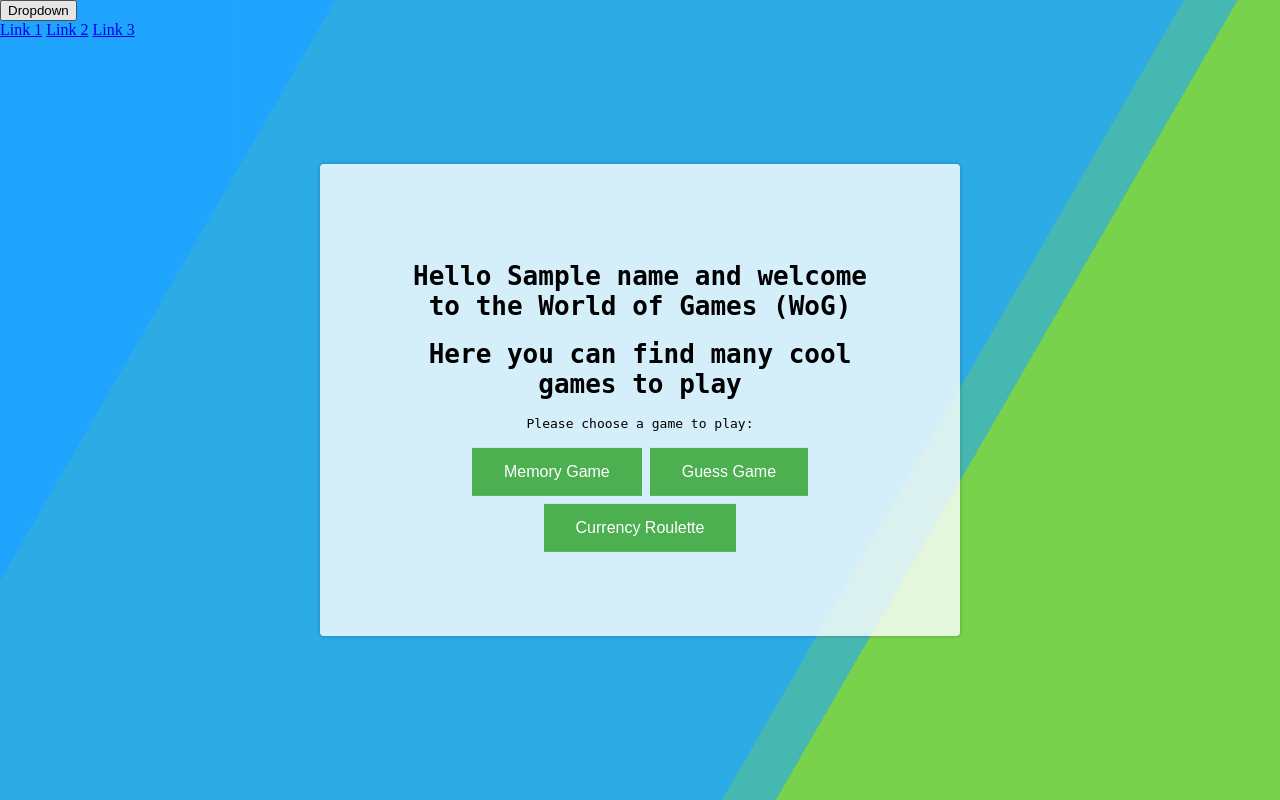
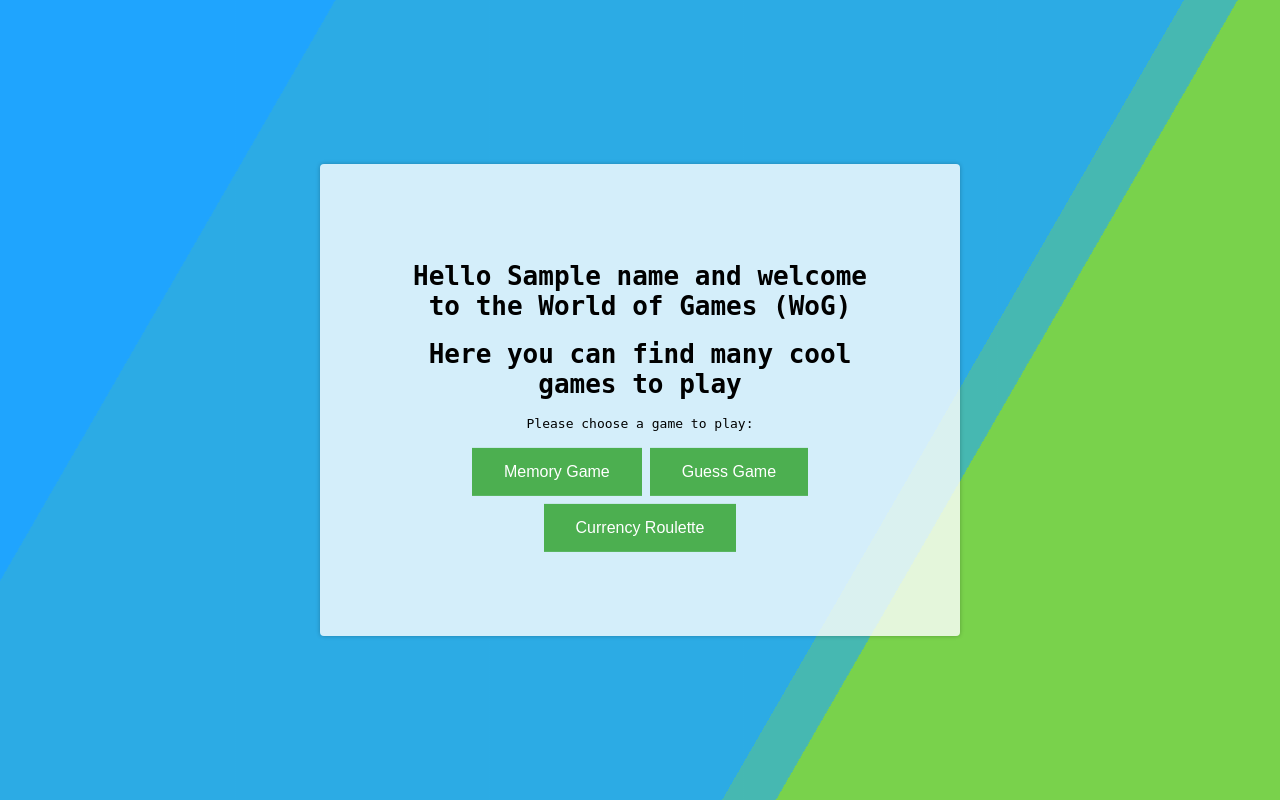
Before and after one commit to udibarak/DevOps0812, a Flask app: template templates/ChooseApplication.html in a window 1280 px wide. Run offline with Flask 2, Linux system fonts and the light colour scheme; the template is opened without the code that fills it: most values are stand-ins (such as "Sample title", 1, 10 or a date in 2020).

Commit message:
remove links

```diff
--- a/app.py
+++ b/app.py
@@ -3,12 +3,15 @@
 import GuessGame
 import MemoryGame
 import CurrencyRouletteGame
+
 global difficulty, decision
 from flask import Flask, render_template, request
 app = Flask(__name__)
 
+
 @app.route("/")
 def hello():
+
     return render_template('hello.html')
 
 
--- a/templates/ChooseApplication.html
+++ b/templates/ChooseApplication.html
@@ -21,12 +21,3 @@
     </div>
 </body>
 </html>
-
-<div class="dropdown">
-  <button onclick="myFunction()" class="dropbtn">Dropdown</button>
-  <div id="myDropdown" class="dropdown-content">
-    <a href="#">Link 1</a>
-    <a href="#">Link 2</a>
-    <a href="#">Link 3</a>
-  </div>
-</div>
```
